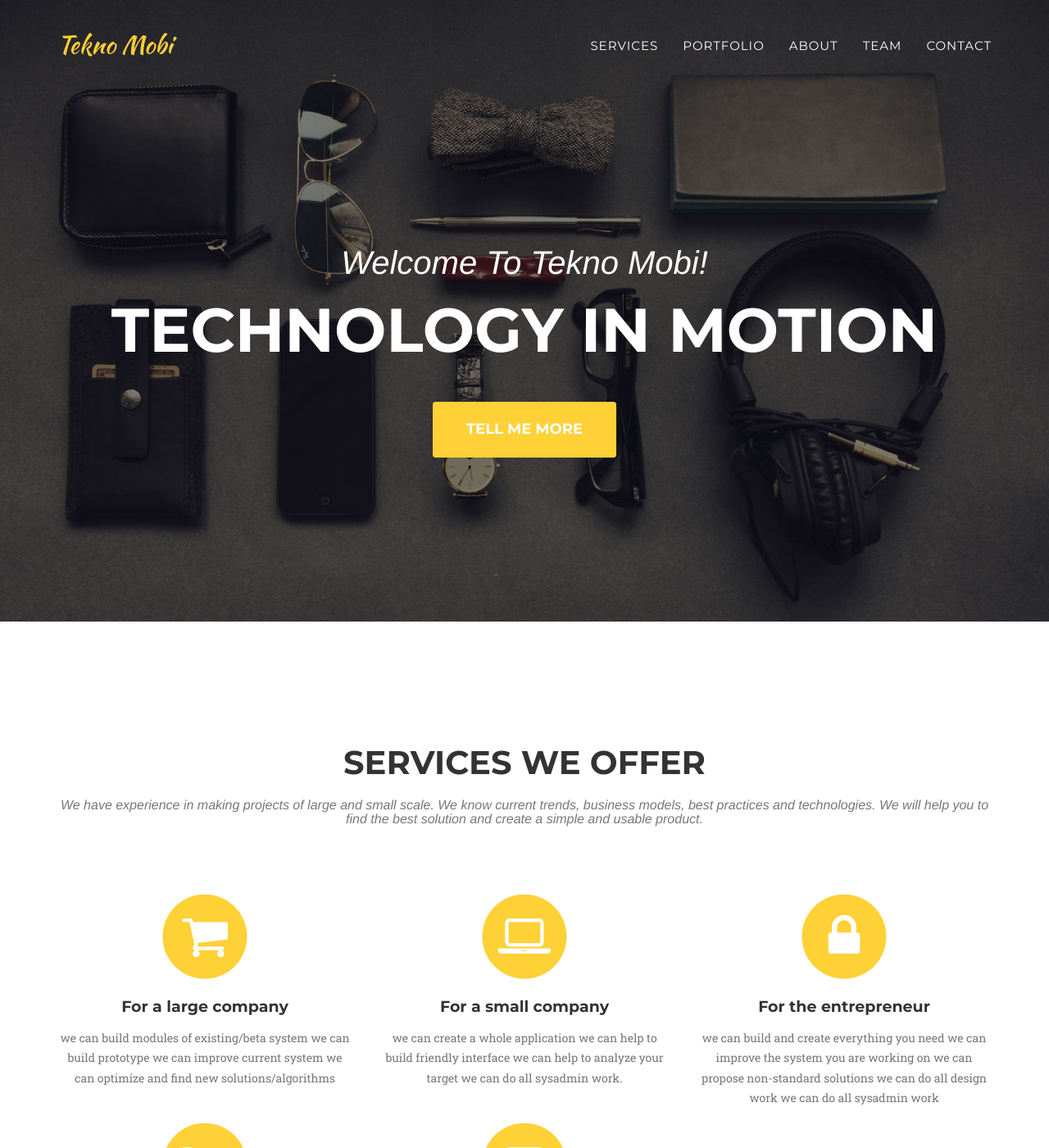
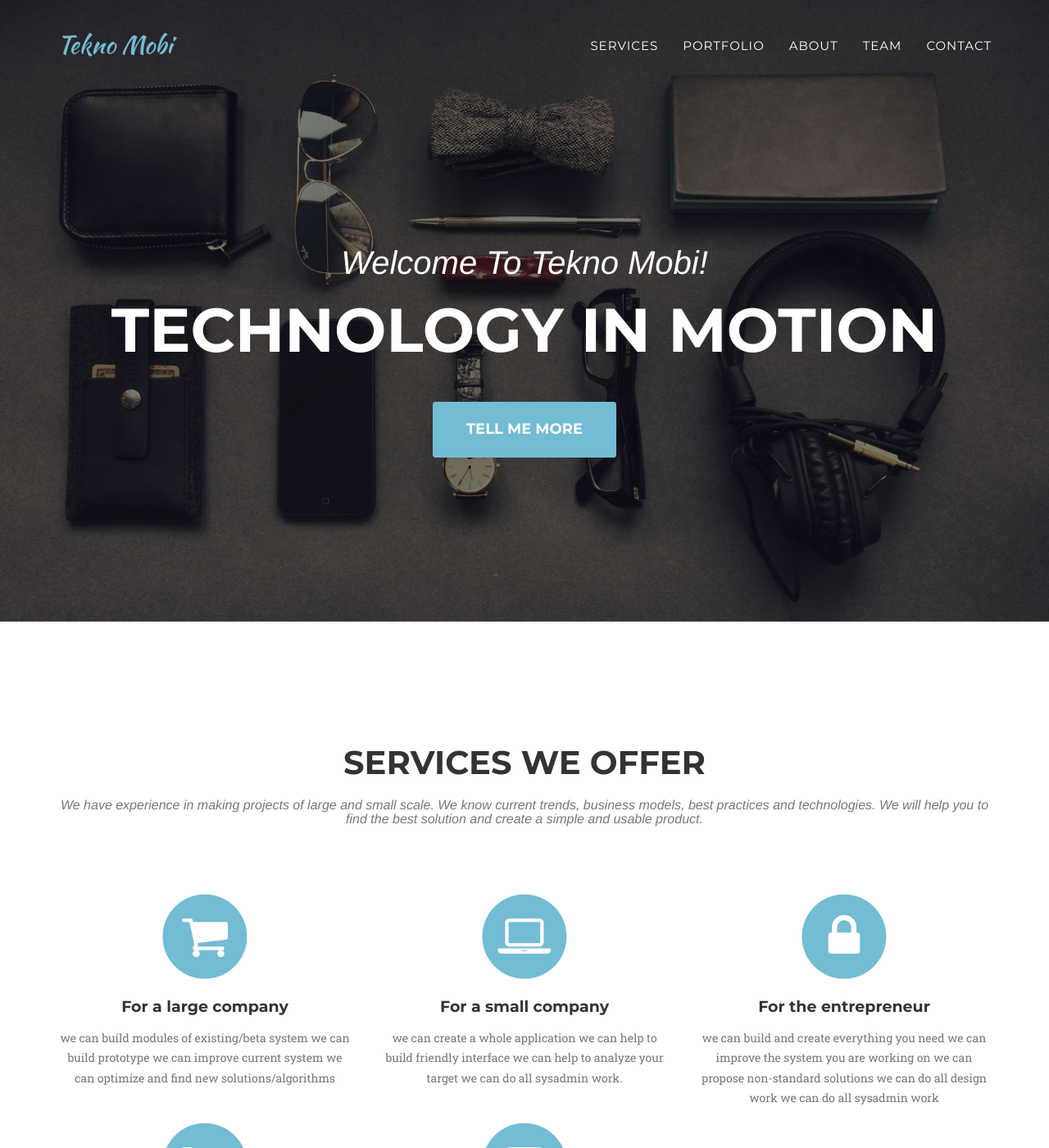
Before and after one commit to lnyousif/teknomobi, a Jekyll site: the page built from index.html, in a window 1280 px wide and 1400 px high. Shown: the whole window at 82% size. Built offline with Jekyll 4.4.1, drawn with Linux system fonts in a browser that asks for light colours; some web fonts are replaced.

Commit message:
Update _config.yml

```diff
--- a/_config.yml
+++ b/_config.yml
@@ -8,8 +8,8 @@ description: "We build Web applications that improve your business and life"
 
 # Color settings (hex-codes without the leading hash-tag)
 color:
-  primary: fed136
-  secondary: fec503
+  primary: 72bcd4
+  secondary: 3663fe
   secondary-dark: 333
 
 # Team names, titles and social links
```
